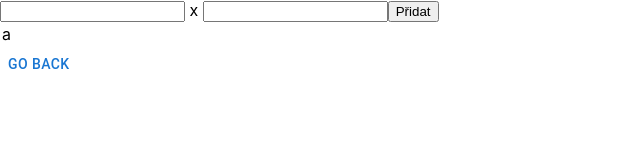
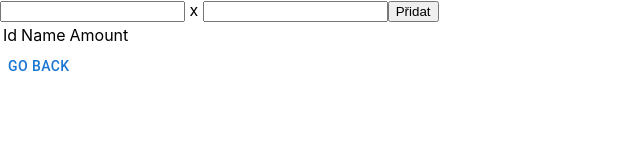
Before and after one commit to tensevera/UnIT2022, a React (Create React App) app: page /addRep in a window 1280 px wide. Shown: the top 160 px of the page, without its empty margins (0-640 px from the left). Built offline with nearby package versions, Linux system fonts and the light colour scheme; no server answers.

Commit message:
Table update

```diff
--- a/src/components/AddList.js
+++ b/src/components/AddList.js
@@ -3,7 +3,19 @@
 function AddList() {
     return (
         <div>
-            <table>a</table>
+            <table id="Scanned">
+                <tr>
+                    <td>
+                        Id
+                    </td>
+                    <td>
+                        Name
+                    </td>
+                    <td>
+                        Amount
+                    </td>
+                </tr>
+            </table>
         </div>
     )
 }
```
